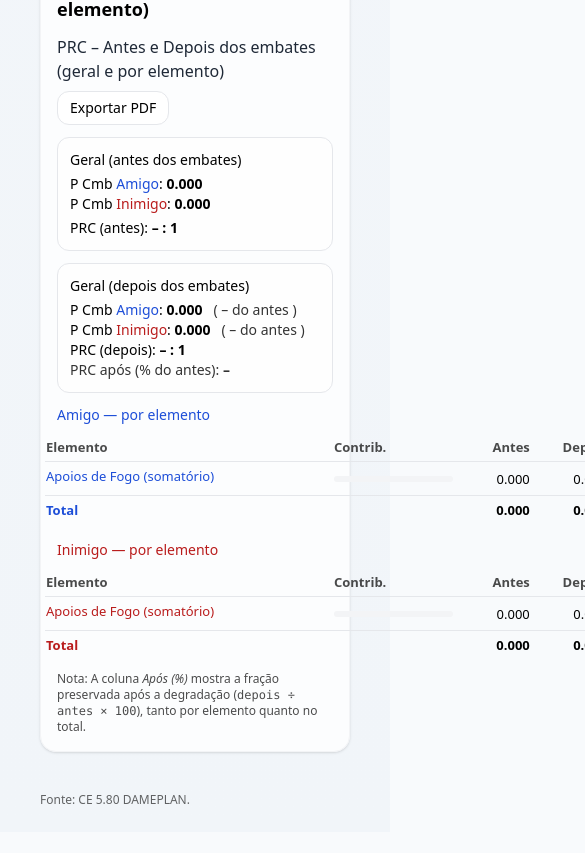
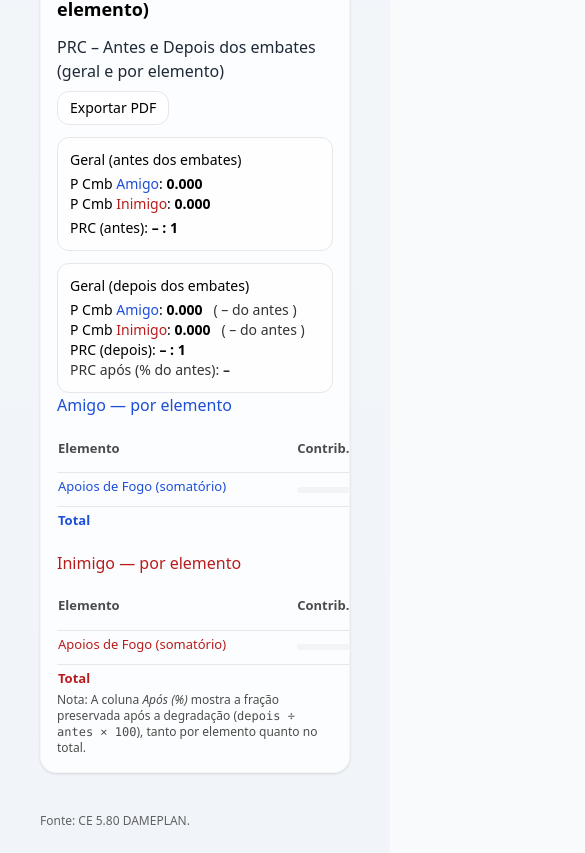
Before and after one commit to rovillela-afk/sisprcv5, a React (Vite) app: page / in a window 390 px wide. Shown: the part 5522-6375 px from the top of the page, 585 px wide, since content can reach past the window. Before the commit the page ends 6354 px from the top, so only its background shows below. Built offline with nearby package versions, Linux system fonts and the light colour scheme; the HTML template or start-up script is replaced by a standard one.

Commit message:
SISPRC 4

```diff
--- a/src/App.tsx
+++ b/src/App.tsx
@@ -940,7 +940,10 @@ function PRCDetalhado({
     : NaN;
 
   return (
-    <Card title="PRC – Antes e Depois dos embates (geral e por elemento)">
+    <Card
+      title="PRC – Antes e Depois dos embates (geral e por elemento)"
+      className="overflow-hidden"
+    >
       <div className="text-sm space-y-3">
         {/* Resumo geral */}
         <div className="flex flex-wrap justify-between items-center gap-2 mb-2">
@@ -978,20 +981,22 @@ function PRCDetalhado({
             <div className="opacity-80">PRC após (% do antes): <b>{fmtPct(isNaN(prcPerc) ? null : prcPerc)}</b></div>
           </div>
         </div>
-
+      </div>
         {/* Tabelas por elemento */}
           <div className="grid md:grid-cols-2 gap-4">
             {/* Amigo */}
             <div>
               <div className="font-medium mb-2 text-blue-700">Amigo — por elemento</div>
-            <div className="overflow-x-auto -mx-3 sm:mx-0">
-              <table className="w-full min-w-[640px] text-[13px] sm:text-sm table-fixed">
+
+              <div className="w-full max-w-full overflow-x-auto">
+                <div className="min-w-[520px]">
+                  <table className="w-full text-[13px] sm:text-sm table-fixed">
                     <colgroup>
-                  <col style={{ width: "45%" }} /> {/* Elemento */}
-                  <col style={{ width: "20%" }} /> {/* Contrib. */}
+                      <col style={{ width: "46%" }} /> {/* Elemento */}
+                      <col style={{ width: "18%" }} /> {/* Contribuição */}
                       <col style={{ width: "12%" }} /> {/* Antes */}
                       <col style={{ width: "12%" }} /> {/* Depois */}
-                  <col style={{ width: "11%" }} /> {/* Após (%) */}
+                      <col style={{ width: "12%" }} /> {/* Após (%) */}
                     </colgroup>
 
                     <thead className="text-left opacity-70">
@@ -1033,18 +1038,21 @@ function PRCDetalhado({
                   </table>
                 </div>
               </div>
+            </div> {/* ✅ fecha a seção Amigo */}
 
             {/* Inimigo */}
             <div>
               <div className="font-medium mb-2 text-red-700">Inimigo — por elemento</div>
-            <div className="overflow-x-auto -mx-3 sm:mx-0">
-              <table className="w-full min-w-[640px] text-[13px] sm:text-sm table-fixed">
+
+              <div className="w-full max-w-full overflow-x-auto">
+                <div className="min-w-[520px]">
+                  <table className="w-full text-[13px] sm:text-sm table-fixed">
                     <colgroup>
-                  <col style={{ width: "45%" }} /> {/* Elemento */}
-                  <col style={{ width: "20%" }} /> {/* Contrib. */}
+                      <col style={{ width: "46%" }} /> {/* Elemento */}
+                      <col style={{ width: "18%" }} /> {/* Contrib. */}
                       <col style={{ width: "12%" }} /> {/* Antes */}
                       <col style={{ width: "12%" }} /> {/* Depois */}
-                  <col style={{ width: "11%" }} /> {/* Após (%) */}
+                      <col style={{ width: "12%" }} /> {/* Após (%) */}
                     </colgroup>
 
                     <thead className="text-left opacity-70">
@@ -1086,11 +1094,12 @@ function PRCDetalhado({
                   </table>
                 </div>
               </div>
-        </div>
+            </div> {/* ✅ fecha a seção Inimigo */}
+          </div>  {/* ✅ fecha o grid */}
+
           <div className="text-xs opacity-70">
             Nota: A coluna <i>Após (%)</i> mostra a fração preservada após a degradação
             (<code>depois ÷ antes × 100</code>), tanto por elemento quanto no total.
-        </div>
           </div>
     </Card>
   );
@@ -1307,7 +1316,7 @@ const exportPDF = () => {
 
 
   return (
-    <div className="min-h-screen bg-gradient-to-b from-slate-50 to-slate-100 p-6">
+    <div className="min-h-screen bg-gradient-to-b from-slate-50 to-slate-100 p-6 overflow-x-hidden">
       <div className="max-w-screen-2xl mx-auto space-y-6 px-4">
         <header className="flex items-center justify-between">
           <div className="flex items-center gap-3">
```
Lines whose indentation alone changed are shown as unchanged.
